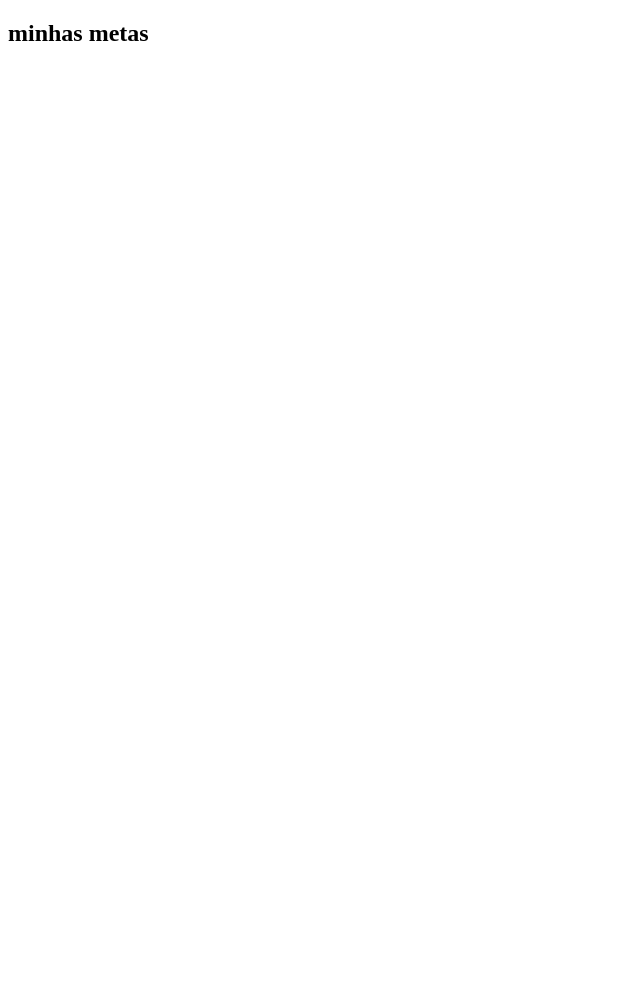
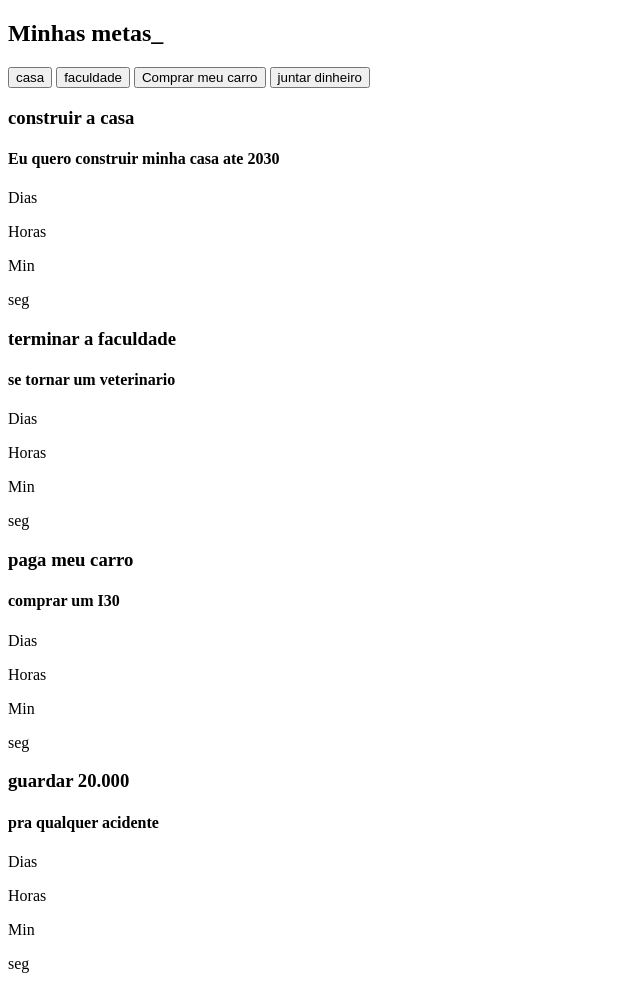
Before and after one commit to Jonathanferreira2024/jonathanferreira2024, a plain HTML site: page index.html in a window 1280 px wide. Shown: the whole page, without its empty margins (0-640 px from the left). Before the commit the page ends 800 px from the top, so only its background shows below. Drawn offline with Linux system fonts and the light colour scheme.

Commit message:
Update index.html

```diff
--- a/index.html
+++ b/index.html
@@ -1,15 +1,117 @@
 <!DOCTYPE html>
-<html lang="pt-BR">
+<html lang="pt-br">
 <head>
-    <meta charset="UTF-8"><!--comunica o funcionamento dos caracteres-->
-    <meta name="viewport" content="width=device-width, initial-scale=1.0"><!--escala-->
-    <title>Site do jonathan</title>
+    <meta charset="UTF-8">
+    <meta name="viewport" content="width=device-width, initial-scale=1.0">
+    <title>Meus objetivos de vida</title>
     <link rel="stylesheet" href="style.css">
 </head>
+
 <body>
-    <section class="conteudo-principal">
-        <h2 class="titulo-principal">minhas metas</h2>
+<section class="conteudo-principal">
+    <h2 class="titulo-principal">Minhas metas<span>_</span></h2>
+    <div class="botoes">
+        <button class="botao ativo">casa</button>
+        <button class="botao">faculdade</button>
+        <button class="botao">Comprar meu carro</button>
+        <button class="botao">juntar dinheiro</button>
+    </div>
+    <div class="abas-textos">
+        <div class="aba-conteudo ativo"><!--início do primeiro botão-->
+            <h3 class="aba-conteudo-titulo-principal">construir a casa</h3>
+            <h4 class="aba-conteudo-titulo-secundario">Eu quero construir minha casa ate 2030</h4>
+            <div class="contador">
+                <div class="contador-digito">
+                <p class="contador-digito-numero" id="dias0"></p>
+                <p class="contador-digito-texto">Dias</p>
+                </div>
+                <div class="contador-digito">
+                    <p class="contador-digito-numero" id="horas0"></p>
+                    <p class="contador-digito-texto">Horas</p>
+                </div>
+            <div class="contador-digito">
+                <p class="contador-digito-numero" id="min0"></p>
+                <p class="contador-digito-texto">Min</p>
+            </div>
+            <div class="contador-digito">
+                <p class="contador-digito-numero" id="seg0"></p>
+                <p class="contador-digito-texto">seg</p>
+            </div>
+        </div>
+    </div><!--término 1 botao-->
 
-    </section>
+    <div class="aba-conteudo"><!--início do segungo botão-->
+        <h3 class="aba-conteudo-titulo-principal">terminar a faculdade</h3>
+        <h4 class="aba-conteudo-titulo-secundario">se tornar um veterinario</h4>
+        <div class="contador">
+            <div class="contador-digito">
+            <p class="contador-digito-numero" id="dias1"></p>
+            <p class="contador-digito-texto">Dias</p>
+            </div>
+            <div class="contador-digito">
+                <p class="contador-digito-numero" id="horas1"></p>
+                <p class="contador-digito-texto">Horas</p>
+            </div>
+        <div class="contador-digito">
+            <p class="contador-digito-numero" id="min1"></p>
+            <p class="contador-digito-texto">Min</p>
+        </div>
+        <div class="contador-digito">
+            <p class="contador-digito-numero" id="seg1"></p>
+            <p class="contador-digito-texto">seg</p>
+        </div>
+    </div>
+</div><!--término 2 botao-->
+
+<div class="aba-conteudo ativo"><!--início do terceiro botão-->
+    <h3 class="aba-conteudo-titulo-principal">paga meu carro</h3>
+    <h4 class="aba-conteudo-titulo-secundario">comprar um I30</h4>
+    <div class="contador">
+        <div class="contador-digito">
+        <p class="contador-digito-numero" id="dias2"></p>
+        <p class="contador-digito-texto">Dias</p>
+        </div>
+        <div class="contador-digito">
+            <p class="contador-digito-numero" id="horas2"></p>
+            <p class="contador-digito-texto">Horas</p>
+        </div>
+    <div class="contador-digito">
+        <p class="contador-digito-numero" id="min2"></p>
+        <p class="contador-digito-texto">Min</p>
+    </div>
+    <div class="contador-digito">
+        <p class="contador-digito-numero" id="seg2"></p>
+        <p class="contador-digito-texto">seg</p>
+    </div>
+</div>
+</div><!--término 3 botao-->
+
+<div class="aba-conteudo ativo"><!--início do quarto botão-->
+    <h3 class="aba-conteudo-titulo-principal">guardar 20.000</h3>
+    <h4 class="aba-conteudo-titulo-secundario">pra qualquer acidente</h4>
+    <div class="contador">
+        <div class="contador-digito">
+        <p class="contador-digito-numero" id="dias3"></p>
+        <p class="contador-digito-texto">Dias</p>
+        </div>
+        <div class="contador-digito">
+            <p class="contador-digito-numero" id="horas3"></p>
+            <p class="contador-digito-texto">Horas</p>
+        </div>
+    <div class="contador-digito">
+        <p class="contador-digito-numero" id="min3"></p>
+        <p class="contador-digito-texto">Min</p>
+    </div>
+    <div class="contador-digito">
+        <p class="contador-digito-numero" id="seg3"></p>
+        <p class="contador-digito-texto">seg</p>
+    </div>
+</div>
+</div><!--término 4 botao-->
+    </div>
+</section>
+<script src="main.js"></script>
+
 </body>
+
 </html>
```
